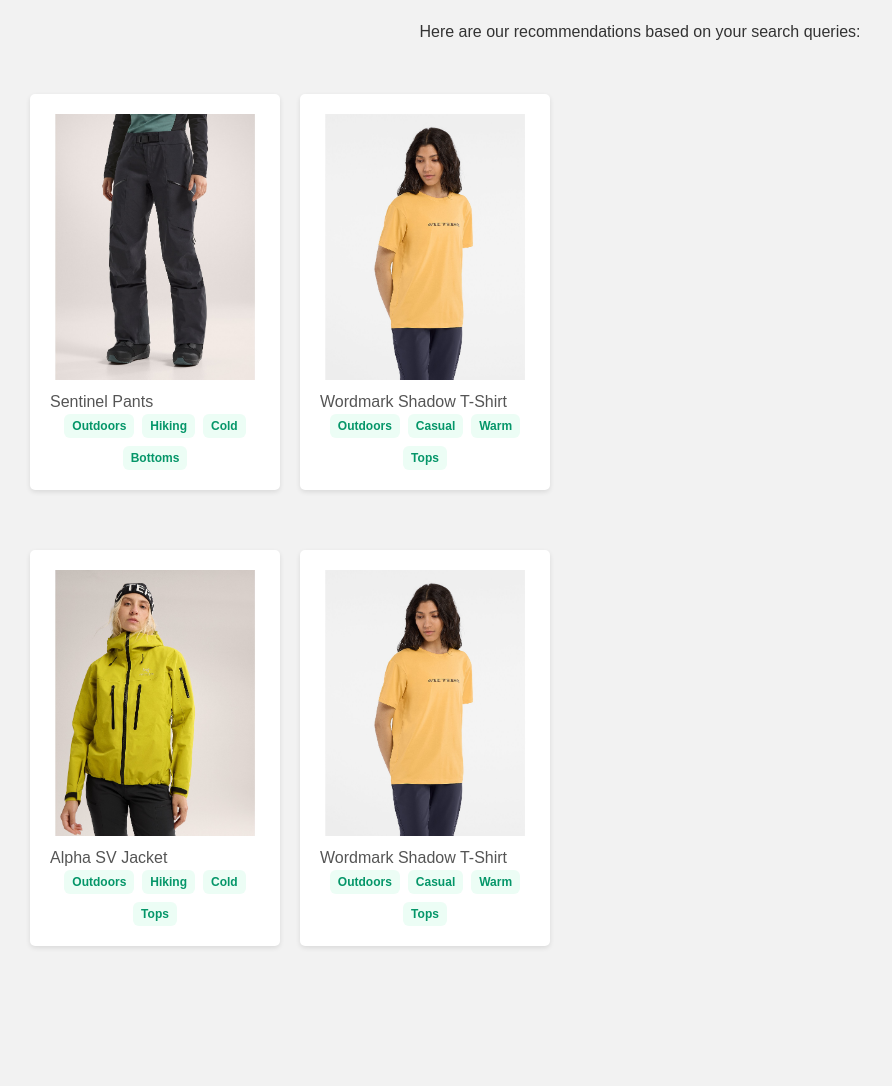
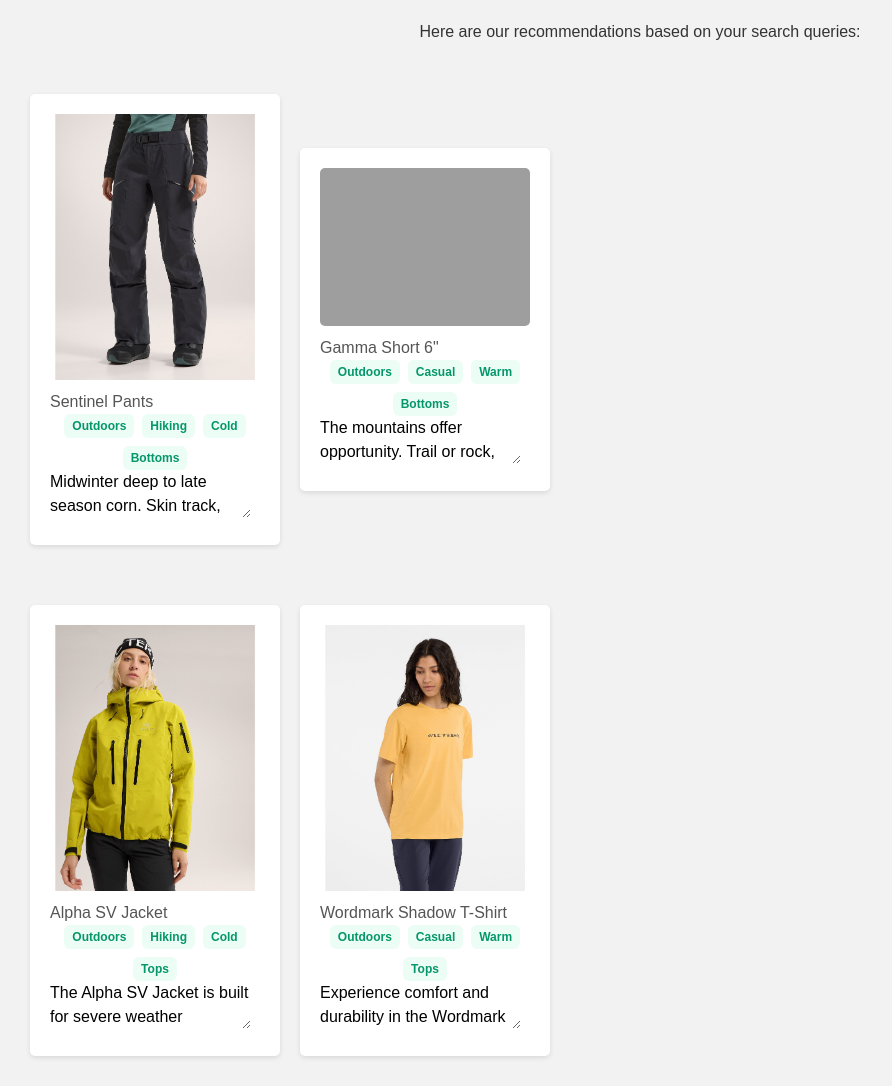
Before and after one commit to Yeetybeety/youCode-2024, a Python web app: template templates/recommendations.html in a window 1280 px wide. Shown: the whole page, without its empty margins (0-892 px from the left). Before the commit the page ends 948 px from the top, so only its background shows below. Run offline with Jinja, Linux system fonts and the light colour scheme; the template is opened without the code that fills it, so the values that code supplies are empty; grey boxes are pictures that could not be loaded.

Commit message:
Add files via upload

```diff
--- a/templates/recommendations.html
+++ b/templates/recommendations.html
@@ -74,11 +74,18 @@
                                                 Bottoms
                                         </span>
                                 </div>
+                                <div class="scrollable-textbox">
+                                        <div class="scrollable-textbox">
+                                                <textarea class="scrollbar" readonly>
+Midwinter deep to late season corn. Skin track, boot pack, or lift. Bluebird or blizzard. Whatever it takes, you will find the snow. This is the pant that gets you there. Durable, comfortable, breathable 3L GORE-TEX seals out the weather and has a light flannel backer for added comfort. PowderCuffs™ keep snow out of your boots, vents at the thighs dump heat, an embedded RECCO® reflector can aid search and rescue, and the ergonomic fit and articulated patterning free you to move.
+                                                </textarea>
+                                        </div></textarea>
+                                </div>
                         </div>
 
                         <div class="panel">
-                                <img src="wordmarkyellow.jpg" alt="Wordmark Shadow T-Shirt">
-                                <p>Wordmark Shadow T-Shirt</p>
+                                <img src="gammashortblack.jpg" alt="Gamma Shorts">
+                                <p>Gamma Short 6"</p>
                                 <div class="flex flex-wrap items-center justify-center gap-2">
                                         <span class="inline-flex items-center gap-1 rounded-md bg-green-50 px-2 py-1 text-xs font-semibold text-green-600">
                                                 Outdoors
@@ -90,8 +97,15 @@
                                                 Warm
                                         </span>
                                         <span class="inline-flex items-center gap-1 rounded-md bg-green-50 px-2 py-1 text-xs font-semibold text-green-600">
-                                                Tops
+                                                Bottoms
                                         </span>
+                                </div>
+                                <div class="scrollable-textbox">
+                                        <div class="scrollable-textbox">
+                                                <textarea class="scrollbar" readonly>
+The mountains offer opportunity. Trail or rock, peak bagging or an easy ramble - let your impulse guide you. The Gamma Short is ready for all of it. Versatile, lightweight, and hardwearing, the Fortius™ DW 2.0 softshell is abrasion resistant and comfortable next to the skin. The waistband rides comfortably under a harness or hipbelt, and secure pockets keep personal items safe.
+                                                </textarea>
+                                        </div></textarea>
                                 </div>
                         </div>
                 </div>
@@ -114,6 +128,11 @@
                         Tops
                     </span>
                 </div>
+                <div class="scrollable-textbox">
+                        <textarea readonly>
+The Alpha SV Jacket is built for severe weather protection during epic climbs. It features GORE-TEX Pro for unsurpassed durability and breathable waterproofing, WaterTight™ zippers, and a StormHood™ that provides full coverage without impeding your peripheral vision.
+                        </textarea>
+                    </div>
             </div>
 
                 <div class="panel">
@@ -133,6 +152,11 @@
                                 Tops
                             </span>
                         </div>
+                        <div class="scrollable-textbox">
+                                <textarea readonly>
+Experience comfort and durability in the Wordmark Shadow T-Shirt. Ideal for casual outdoor adventures, it features a soft cotton blend, a relaxed fit, and a bold Arc'teryx logo that shows your love for the wilderness in style.
+                                </textarea>
+                            </div>
                 </div>
         </div>
 
```
